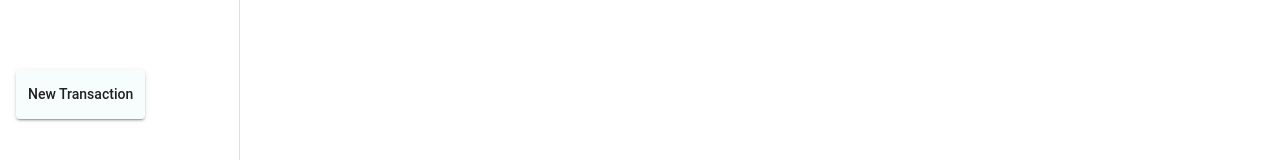
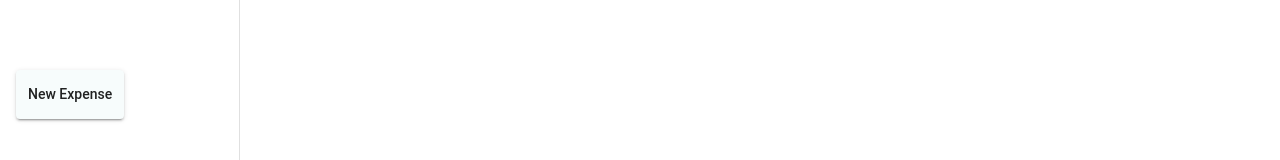
Before and after one commit to ahmedelamins/Cashly, a React (Vite) app in the folder cashly.client/: page /settings in a window 1280 px wide. Shown: the part 374-534 px from the top of the page. Built offline with nearby package versions, Linux system fonts and the light colour scheme; a web font is replaced by a local one.

Commit message:
add expense button name

```diff
--- a/cashly.client/src/Components/Sidebar.jsx
+++ b/cashly.client/src/Components/Sidebar.jsx
@@ -111,7 +111,7 @@ const Sidebar = ({ mobileOpen, handleDrawerToggle, isMobile }) => {
           onClick={handleClickOpen}
           sx={{ mx: 2, mt: "4rem", p: "12px", fontWeight: 550 }}
         >
-          New Transaction
+          New Expense
         </Button>
       </List>
     </div>
```
